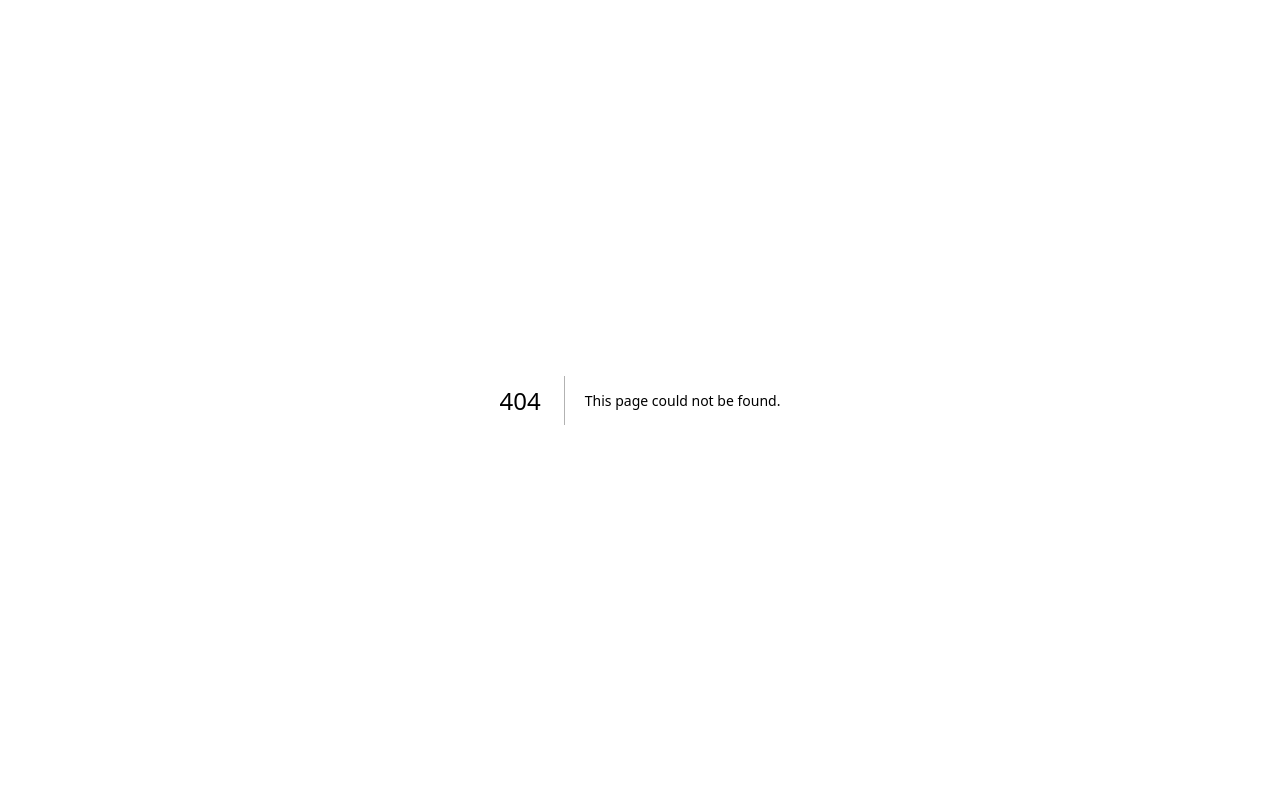
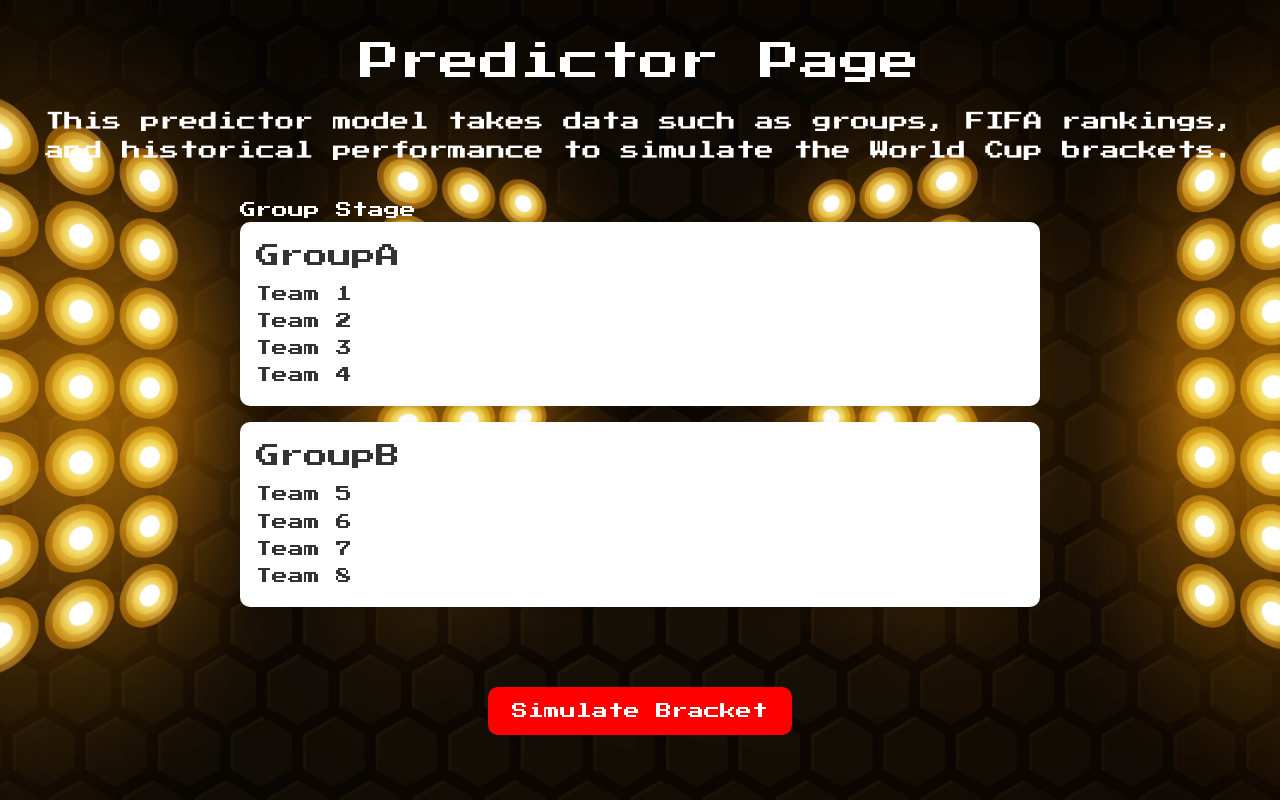
Before and after one commit to xHiQuality/csci4370-termproject, a Next.js app in the folder worldcup/: page /predictor-page in a window 1280 px wide. Before the commit this address had no page. Built offline with nearby package versions, Linux system fonts and the light colour scheme.

Commit message:
predictor page added

```diff
--- /dev/null
+++ b/worldcup/src/app/predictor-page/PredictorPage.module.css
@@ -0,0 +1,97 @@
+@import url("https://fonts.googleapis.com/css2?family=Press+Start+2P&display=swap");
+.pageContainer {
+    background-image: url("/images/background.png");
+    background-size: cover;
+    background-position: center;
+    min-height: 100vh;
+    padding: 2rem;
+    display: flex;
+    flex-direction: column;
+    align-items: center;
+    color: white;
+    font-family: "Press Start 2P", Arial, sans-serif;
+}
+
+.title {
+    font-size: 2.5rem;
+    margin-bottom: 1rem;
+}
+
+.description {
+    text-align: center;
+    margin-bottom: 2rem;
+    font-size: 1.2rem;
+}
+
+.groupsContainer {
+    width: 100%;
+    max-width: 800px;
+    margin-bottom: 2rem;
+}
+
+.groupBox {
+    background-color: #ffffff;
+    color: #333;
+    border-radius: 10px;
+    padding: 1rem;
+    margin-bottom: 1rem;
+    box-shadow: 0 4px 10px rgba(0, 0, 0, 0.1);
+}
+
+.groupTitle {
+    font-size: 1.5rem;
+    margin-bottom: 0.5rem;
+}
+
+.teamList {
+    list-style: none;
+    padding: 0;
+}
+
+.teamItem {
+    font-size: 1rem;
+    margin: 0.2rem 0;
+}
+
+.bracketContainer {
+    width: 100%;
+    max-width: 800px;
+}
+
+.roundContainer {
+    margin-bottom: 2rem;
+}
+
+.roundTitle {
+    font-size: 1.5rem;
+    margin-bottom: 0.5rem;
+    color: #ffffff;
+}
+
+.matchBox {
+    background-color: #ffffff;
+    color: #333;
+    border-radius: 10px;
+    padding: 1rem;
+    margin-bottom: 1rem;
+    box-shadow: 0 4px 10px rgba(0, 0, 0, 0.1);
+    text-align: center;
+}
+
+.winner {
+    font-weight: bold;
+    color: #ff0000;
+}
+
+.startButton {
+    background-color: #ff0000;
+    color: white;
+    padding: 0.75rem 1.5rem;
+    border-radius: 10px;
+    font-size: 1rem;
+    border: none;
+    cursor: pointer;
+    font-family: "Press Start 2P", Arial, sans-serif;
+    transition: background-color 0.3s ease;
+    margin-top: 2rem;
+}
--- /dev/null
+++ b/worldcup/src/app/predictor-page/PredictorPage.tsx
@@ -0,0 +1,106 @@
+"use client";
+
+import { useState } from "react";
+import styles from "./PredictorPage.module.css";
+
+export default function PredictorPage() {
+    const [showBracket, setShowBracket] = useState(false);
+
+    // Mock data
+    const groups = {
+        GroupA: ["Team 1", "Team 2", "Team 3", "Team 4"],
+        GroupB: ["Team 5", "Team 6", "Team 7", "Team 8"],
+    };
+
+    const bracket = [
+        { match: "Quarterfinal 1", team1: "Team 1", team2: "Team 8", winner: "Team 1" },
+        { match: "Quarterfinal 2", team1: "Team 5", team2: "Team 4", winner: "Team 4" },
+        { match: "Quarterfinal 3", team1: "Team 6", team2: "Team 3", winner: "Team 6" },
+        { match: "Quarterfinal 4", team1: "Team 2", team2: "Team 7", winner: "Team 7" },
+    ];
+
+    const semiFinals = [
+        { match: "Semifinal 1", team1: "Team 1", team2: "Team 6", winner: "Team 1" },
+        { match: "Semifinal 2", team1: "Team 4", team2: "Team 7", winner: "Team 7" },
+    ];
+
+    const finals = { match: "Final", team1: "Team 1", team2: "Team 7", winner: "Team 1" };
+
+    return (
+        <div className={styles.pageContainer}>
+            <h1 className={styles.title}>Predictor Page</h1>
+            <p className={styles.description}>
+                This predictor model takes data such as groups, FIFA rankings, and historical performance to simulate the World Cup brackets.
+            </p>
+
+            {/* Group Stage */}
+            <div className={styles.groupsContainer}>
+                <h2 className={styles.subTitle}>Group Stage</h2>
+                {Object.entries(groups).map(([groupName, teams]) => (
+                    <div key={groupName} className={styles.groupBox}>
+                        <h3 className={styles.groupTitle}>{groupName}</h3>
+                        <ul className={styles.teamList}>
+                            {teams.map((team, index) => (
+                                <li key={index} className={styles.teamItem}>
+                                    {team}
+                                </li>
+                            ))}
+                        </ul>
+                    </div>
+                ))}
+            </div>
+
+            {/* Bracket Simulation */}
+            {showBracket && (
+                <div className={styles.bracketContainer}>
+                    <h2 className={styles.subTitle}>Bracket Simulation</h2>
+
+                    {/* Quarterfinals */}
+                    <div className={styles.roundContainer}>
+                        <h3 className={styles.roundTitle}>Quarterfinals</h3>
+                        {bracket.map((match, index) => (
+                            <div key={index} className={styles.matchBox}>
+                                <p>
+                                    {match.team1} vs {match.team2}
+                                </p>
+                                <p className={styles.winner}>Winner: {match.winner}</p>
+                            </div>
+                        ))}
+                    </div>
+
+                    {/* Semifinals */}
+                    <div className={styles.roundContainer}>
+                        <h3 className={styles.roundTitle}>Semifinals</h3>
+                        {semiFinals.map((match, index) => (
+                            <div key={index} className={styles.matchBox}>
+                                <p>
+                                    {match.team1} vs {match.team2}
+                                </p>
+                                <p className={styles.winner}>Winner: {match.winner}</p>
+                            </div>
+                        ))}
+                    </div>
+
+                    {/* Final */}
+                    <div className={styles.roundContainer}>
+                        <h3 className={styles.roundTitle}>Final</h3>
+                        <div className={styles.matchBox}>
+                            <p>
+                                {finals.team1} vs {finals.team2}
+                            </p>
+                            <p className={styles.winner}>Winner: {finals.winner}</p>
+                        </div>
+                    </div>
+                </div>
+            )}
+
+            {/* Show Bracket Button */}
+            <button
+                className={styles.startButton}
+                onClick={() => setShowBracket(!showBracket)}
+            >
+                {showBracket ? "Hide Bracket" : "Simulate Bracket"}
+            </button>
+        </div>
+    );
+}
--- /dev/null
+++ b/worldcup/src/app/predictor-page/page.tsx
@@ -0,0 +1,7 @@
+"use client";
+
+import PredictorPage from "./PredictorPage";
+
+export default function Page() {
+    return <PredictorPage />;
+}
```
Also changed, not shown: worldcup/src/app/components/Dashboard.module.css (+37 -1 lines), worldcup/src/app/components/Dashboard.tsx (+42 -56 lines).
